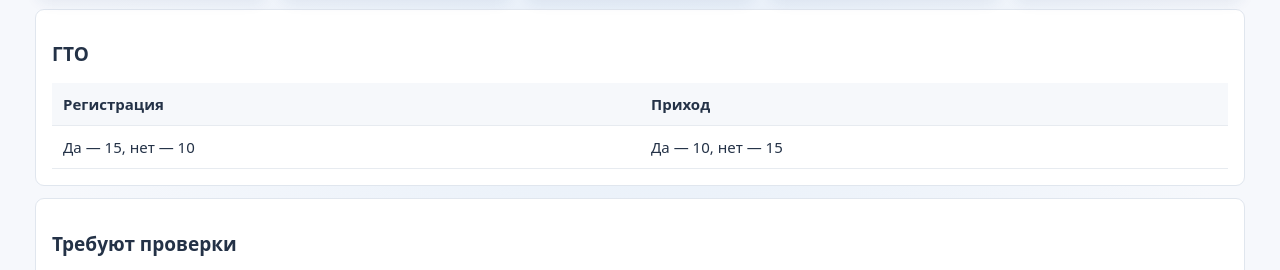
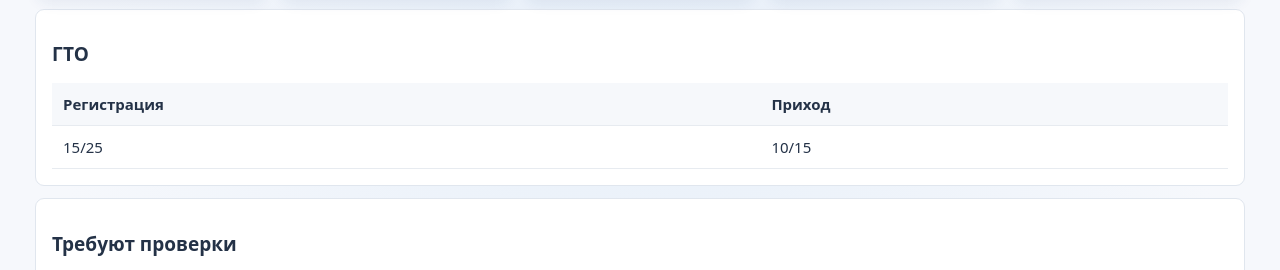
Before and after one commit to ivangusarov386-lab/---, a plain HTML site: page classroom-demo.html in a window 1280 px wide. Shown: the part 491-761 px from the top of the page. Drawn offline with Linux system fonts and the light colour scheme.

Commit message:
Show GTO registration and arrival ratios

```diff
--- a/classroom-demo.html
+++ b/classroom-demo.html
@@ -209,10 +209,11 @@ function gtoRegistration(p) {
   return p.gtoRegistered ? `Да (${p.gtoDate.split('-').reverse().join('.')})` : 'Нет';
 }
 function gtoOverview() {
-  const arrived=P.filter(p=>p.gtoArrived).length;
+  const registeredCount=registered();
+  const arrived=P.filter(p=>p.gtoRegistered&&p.gtoArrived).length;
   return card('ГТО',table(['Регистрация','Приход'],[row([
-    `Да — ${registered()}, нет — ${P.length-registered()}`,
-    `Да — ${arrived}, нет — ${P.length-arrived}`
+    `${registeredCount}/${P.length}`,
+    `${arrived}/${registeredCount}`
   ])]));
 }
 function setGtoRegistration(value) {
```
